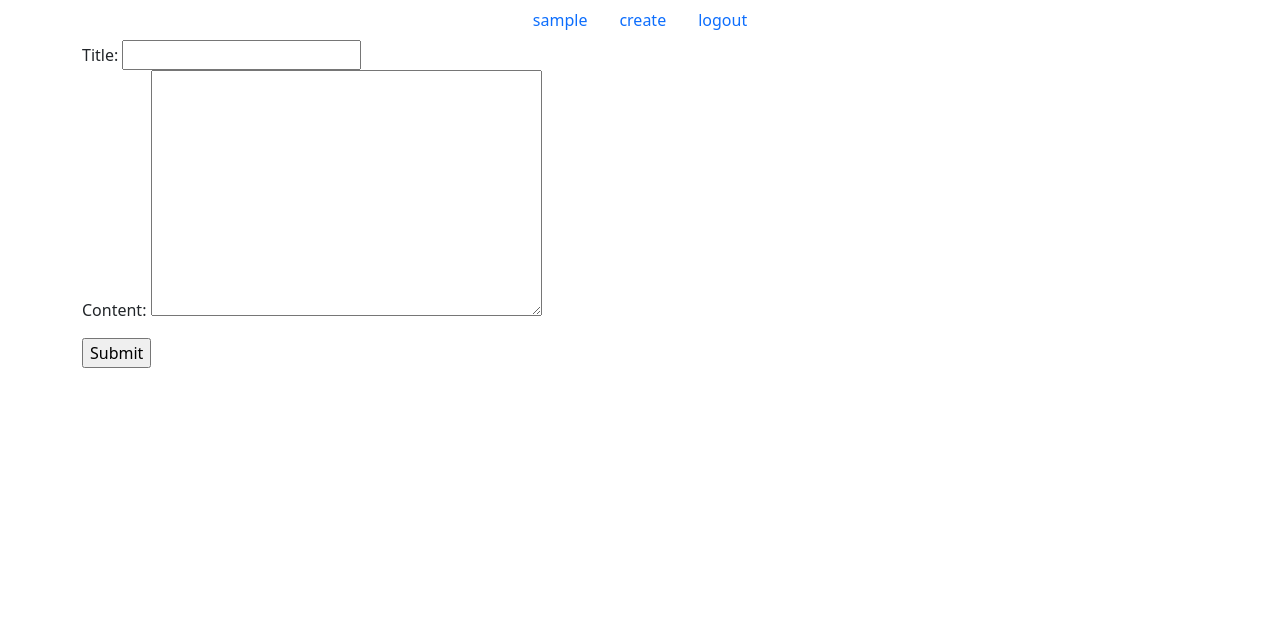
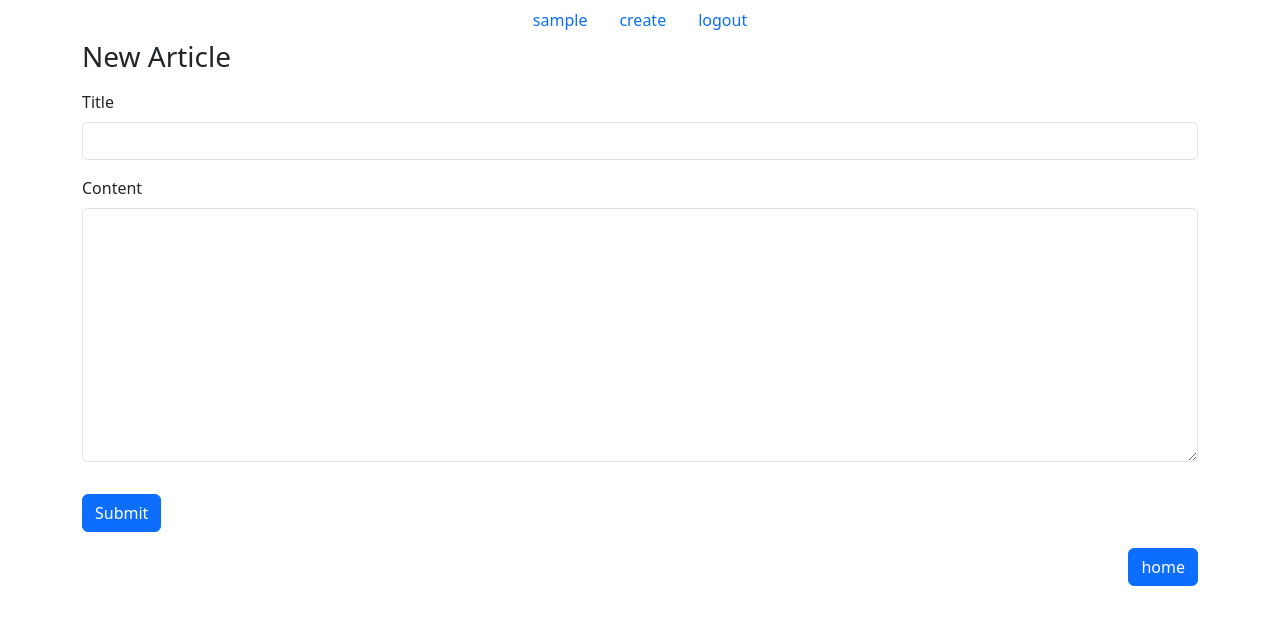
Before and after one commit to dahee325/auth, a Django app: page /articles/create/ in a window 1280 px wide. Shown: the top 625 px of the page. Run offline with Django 5.2, Linux system fonts and the light colour scheme; the visitor is signed in with stand-in values (Sample User, id 1).

Commit message:
bootstrap 적용

```diff
--- a/articles/templates/create.html
+++ b/articles/templates/create.html
@@ -1,9 +1,21 @@
 {% extends 'base.html' %}
 
 {% block body %}
+
     <form action="" method="POST">
         {% csrf_token%}
-        {{form}}
-        <input type="submit" class="mt-3">
+        <h3 class="mb-3">New Article</h3>
+        <div class="mb-3">
+            <label for="title" class="form-label">Title</label>
+            <input type="text" class="form-control" id="title" name="title">
+        </div>
+        <div class="mb-3">
+            <label for="content" class="form-label">Content</label>
+            <textarea name="content" id="content" class="form-control" rows="10"></textarea>
+        </div>
+        <input type="submit" class="mt-3 btn btn-primary" balue="올리기">
+        <div class="d-flex justify-content-end">
+            <a href="{%url 'articles:index' %}" class="btn btn-primary mt-3">home</a>
+        </div>
     </form>
 {% endblock %}
--- a/articles/templates/detail.html
+++ b/articles/templates/detail.html
@@ -8,6 +8,8 @@
 
     <a href="{% url 'articles:update' article.id %}" class="btn btn-warning mt-3">update</a>
     <a href="{% url 'articles:delete' article.id %}" class="btn btn-danger mt-3">delete</a>
-    <a href="{% url 'articles:index' %}" class="btn btn-primary mt-3">home</a>
+    <div class="d-flex justify-content-end">
+        <a href="{% url 'articles:index' %}" class="btn btn-primary mt-3">home</a>
+    </div>
 
 {% endblock %}
--- a/articles/templates/index.html
+++ b/articles/templates/index.html
@@ -4,7 +4,7 @@
 <table class="table">
     <thead>
         <h1 class="mt-3 d-flex justify-content-center">게시판</h1>
-        <tr class="d-flex justify-content-center gap-5">
+        <tr>
             <th>제목</th>
             <th>내용</th>
             <th>닉네임</th>
```
Also changed, not shown: accounts/templates/login.html (+11 -1 lines), README.md.
